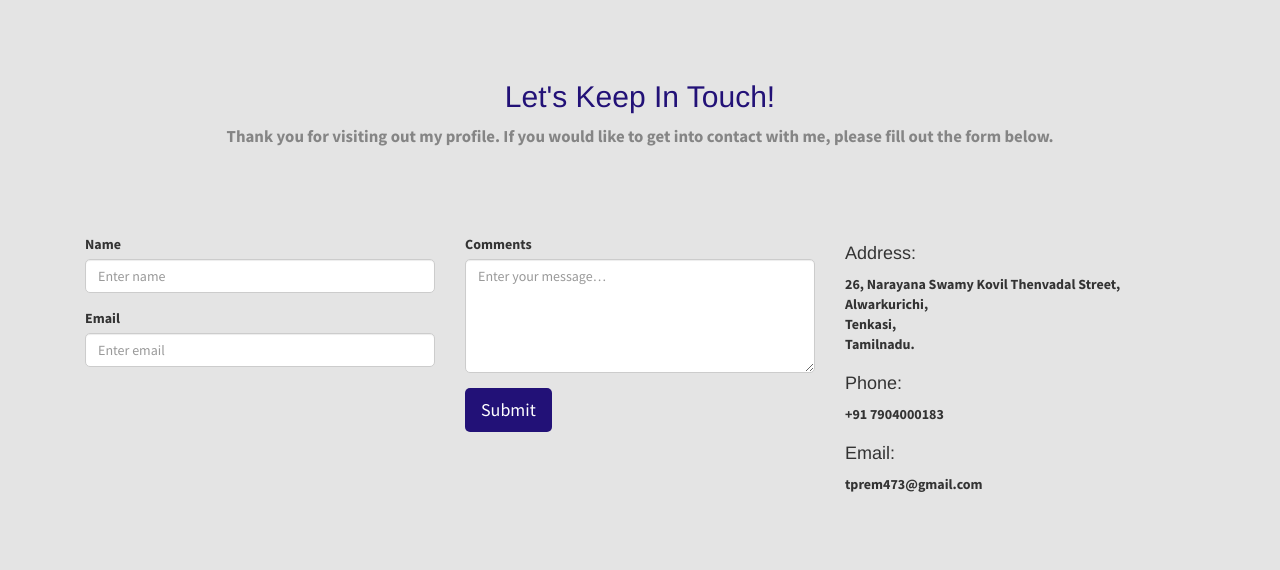
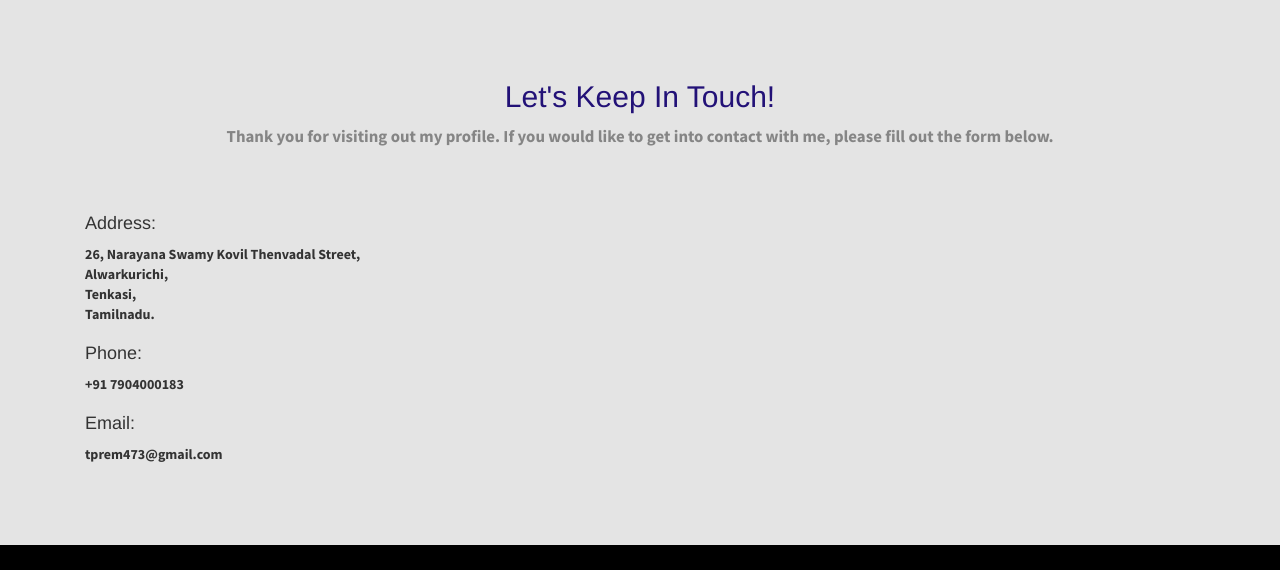
Before and after one commit to prem261297/prem261297.github.io, a plain HTML site: page index.html in a window 1280 px wide. Shown: the part 4070-4640 px from the top of the page. Drawn offline with Linux system fonts and the light colour scheme.

Commit message:
Update index.html

```diff
--- a/index.html
+++ b/index.html
@@ -441,31 +441,7 @@ compared to other converters.<br></p>
                     <p>Thank you for visiting out my profile. If you would like to get into contact with me, please fill out the form below.</p>
                 </div>
             </div>
-
-            <div class="row mrgn30">
-
-                <form method="post" action="" id="contactfrm" role="form">
-
-                    <div class="col-sm-4">
-                        <div class="form-group">
-                            <label for="name">Name</label>
-                            <input type="text" class="form-control" name="name" id="name" placeholder="Enter name" title="Please enter your name (at least 2 characters)">
-                        </div>
-                        <div class="form-group">
-                            <label for="email">Email</label>
-                            <input type="email" class="form-control" name="email" id="email" placeholder="Enter email" title="tprem473@gmail.com">
-                        </div>
-                    </div>
-                    <div class="col-sm-4">
-                        <div class="form-group">
-                            <label for="comments">Comments</label>
-                            <textarea name="comment" class="form-control" id="comments" cols="3" rows="5" placeholder="Enter your message…" title="Please enter your message (at least 10 characters)"></textarea>
-                        </div>
-                        <button name="submit" type="submit" class="btn btn-lg btn-primary" id="submit">Submit</button>
-                        <div class="result"></div>
-                    </div>
-                </form>
-                <div class="col-sm-4">
+		<div class="col-sm-4">
                     <h4>Address:</h4>
                     <address>
                        26, Narayana Swamy Kovil Thenvadal Street,<br>
```
